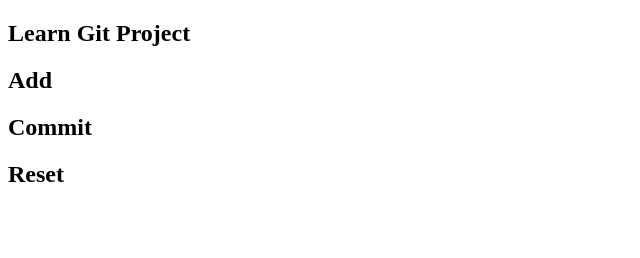
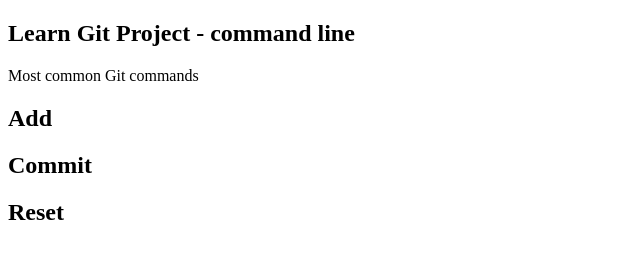
Before and after one commit to mnap00/mod-07-learn-git, a plain HTML site: page index.html in a window 1280 px wide. Shown: the whole page, without its empty margins (0-640 px from the left). Drawn offline with Linux system fonts and the light colour scheme.

Commit message:
Change <h1> and add <p>

```diff
--- a/index.html
+++ b/index.html
@@ -9,7 +9,8 @@
         <div class="container">
             <div class="row">
                 <div class="col-12">
-                    <h1>Learn Git Project</h1>
+                    <h1>Learn Git Project - command line</h1>
+                    <p>Most common Git commands</p>
                 </div>
             </div>
             <div class="row">
```
